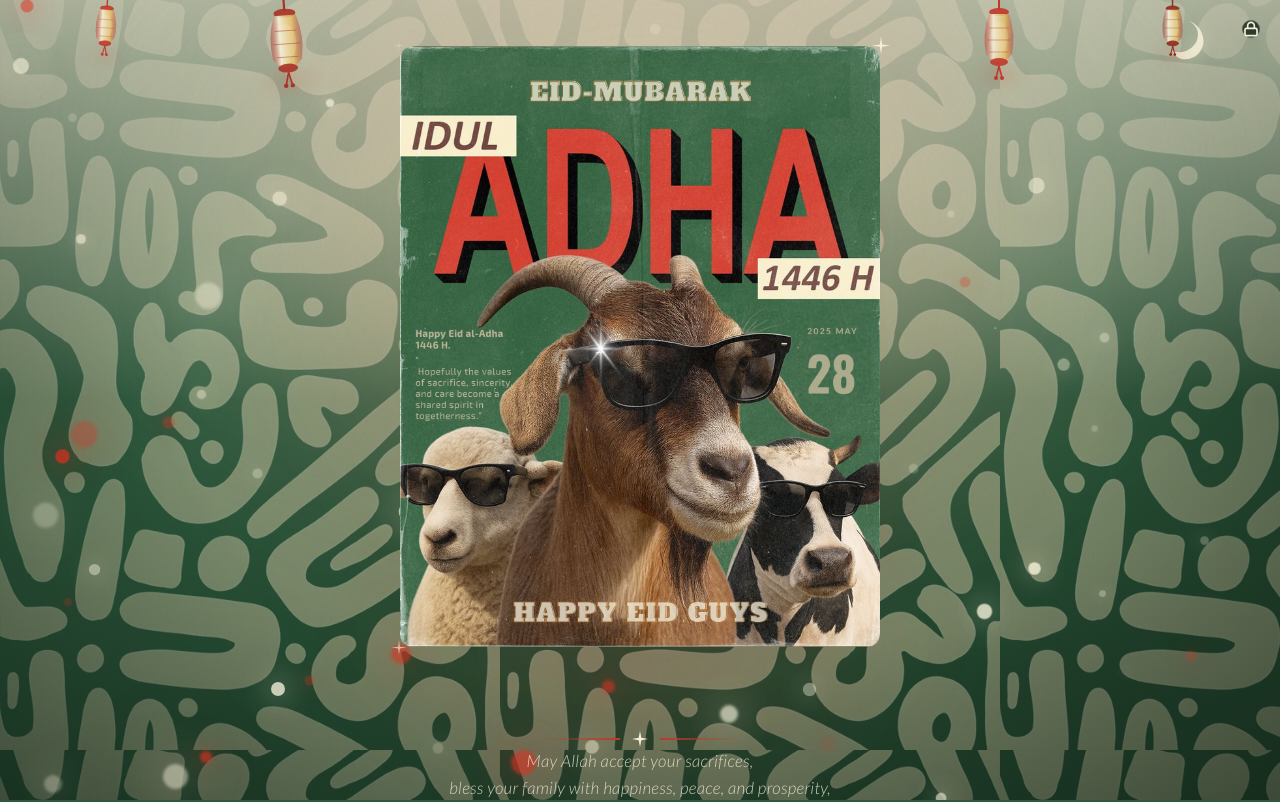
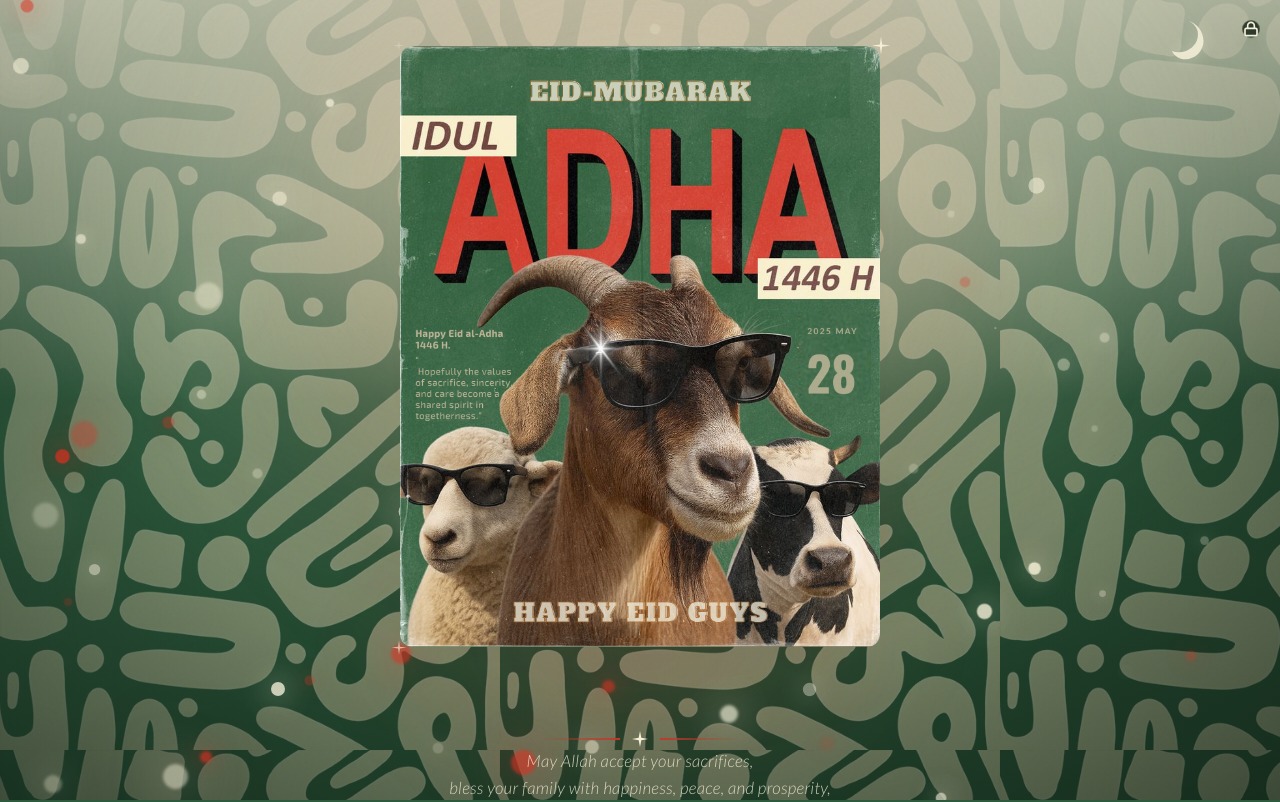
Before and after one commit to fadlu-shakir/Eid-Greetings-, a React (Vite) app in the folder frontend/: page / in a window 1280 px wide. Shown: the top 802 px of the page. Built offline with nearby package versions, Linux system fonts and the light colour scheme; no server answers.

Commit message:
remove-lanterns

```diff
--- a/frontend/src/components/Decorations.jsx
+++ b/frontend/src/components/Decorations.jsx
@@ -1,44 +1,5 @@
 import React from "react";
 import { motion } from "framer-motion";
-
-/* ── SVG Lantern — vintage red & cream tones ── */
-function LanternSVG({ scale = 1, color = "#c0392b" }) {
-  const id = `lg-${color.replace("#", "")}`;
-  return (
-    <svg
-      width={50 * scale}
-      height={80 * scale}
-      viewBox="0 0 50 80"
-      fill="none"
-      xmlns="http://www.w3.org/2000/svg"
-    >
-      <line x1="25" y1="0" x2="25" y2="10" stroke={color} strokeWidth="2" />
-      <ellipse cx="25" cy="12" rx="10" ry="4" fill={color} opacity="0.9" />
-      <path
-        d="M15 14 Q8 35 12 54 Q18 62 25 62 Q32 62 38 54 Q42 35 35 14 Z"
-        fill={`url(#${id})`}
-        opacity="0.92"
-      />
-      <ellipse cx="25" cy="38" rx="9" ry="16" fill="rgba(245,240,216,0.2)" />
-      <ellipse cx="25" cy="62" rx="9" ry="4" fill={color} opacity="0.9" />
-      <line x1="25" y1="66" x2="22" y2="78" stroke={color} strokeWidth="1.5" />
-      <line x1="25" y1="66" x2="28" y2="78" stroke={color} strokeWidth="1.5" />
-      <circle cx="22" cy="78" r="2" fill={color} />
-      <circle cx="28" cy="78" r="2" fill={color} />
-      <line x1="15" y1="28" x2="35" y2="28" stroke={color} strokeWidth="0.8" opacity="0.5" />
-      <line x1="13" y1="40" x2="37" y2="40" stroke={color} strokeWidth="0.8" opacity="0.5" />
-      <line x1="15" y1="52" x2="35" y2="52" stroke={color} strokeWidth="0.8" opacity="0.5" />
-      <defs>
-        <linearGradient id={id} x1="0" y1="0" x2="1" y2="0">
-          <stop offset="0%"   stopColor={color}   stopOpacity="0.55" />
-          <stop offset="30%"  stopColor="#f5f0d8" stopOpacity="0.95" />
-          <stop offset="70%"  stopColor="#e8c060" stopOpacity="0.85" />
-          <stop offset="100%" stopColor={color}   stopOpacity="0.5"  />
-        </linearGradient>
-      </defs>
-    </svg>
-  );
-}
 
 /* ── Crescent moon — cream on green ── */
 function CrescentDecor() {
@@ -71,49 +32,10 @@ function CrescentDecor() {
   );
 }
 
-const LANTERNS = [
-  { positionClass: "left-[2%] md:left-[7%]", delay: 0.1, scale: 0.7, color: "#c0392b", swayDuration: 3.5, mobileShow: true },
-  { positionClass: "left-[20%]", delay: 0.18, scale: 1.1, color: "#a93226", swayDuration: 2.8, mobileShow: false },
-  { positionClass: "left-[72%] md:right-[20%] md:left-auto", delay: 0.14, scale: 1.0, color: "#c0392b", swayDuration: 3.2, mobileShow: false },
-  { positionClass: "right-[2%] md:right-[7%]", delay: 0.22, scale: 0.7, color: "#922b21", swayDuration: 2.5, mobileShow: true },
-];
-
 export default function Decorations() {
   return (
     <>
       <CrescentDecor />
-
-      {LANTERNS.map((l, i) => (
-        <motion.div
-          key={i}
-          className={`absolute top-0 pointer-events-none ${l.positionClass} ${l.mobileShow ? "block" : "hidden md:block"}`}
-          initial={{ opacity: 0, y: -80 }}
-          animate={{ opacity: 1, y: 0 }}
-          transition={{ delay: l.delay, duration: 0.6, ease: "easeOut" }}
-        >
-          <motion.div
-            animate={{ rotate: [-4, 4, -4] }}
-            transition={{ duration: l.swayDuration, repeat: Infinity, ease: "easeInOut" }}
-            style={{ transformOrigin: "top center" }}
-          >
-            <motion.div
-              className="absolute rounded-full pointer-events-none"
-              style={{
-                bottom: -10,
-                left: "50%",
-                transform: "translateX(-50%)",
-                width: 60 * l.scale,
-                height: 30 * l.scale,
-                background: `radial-gradient(ellipse, rgba(192,57,43,0.3) 0%, transparent 70%)`,
-                filter: "blur(6px)",
-              }}
-              animate={{ opacity: [0.4, 0.9, 0.4] }}
-              transition={{ duration: 2, repeat: Infinity }}
-            />
-            <LanternSVG scale={l.scale} color={l.color} />
-          </motion.div>
-        </motion.div>
-      ))}
     </>
   );
 }
```
